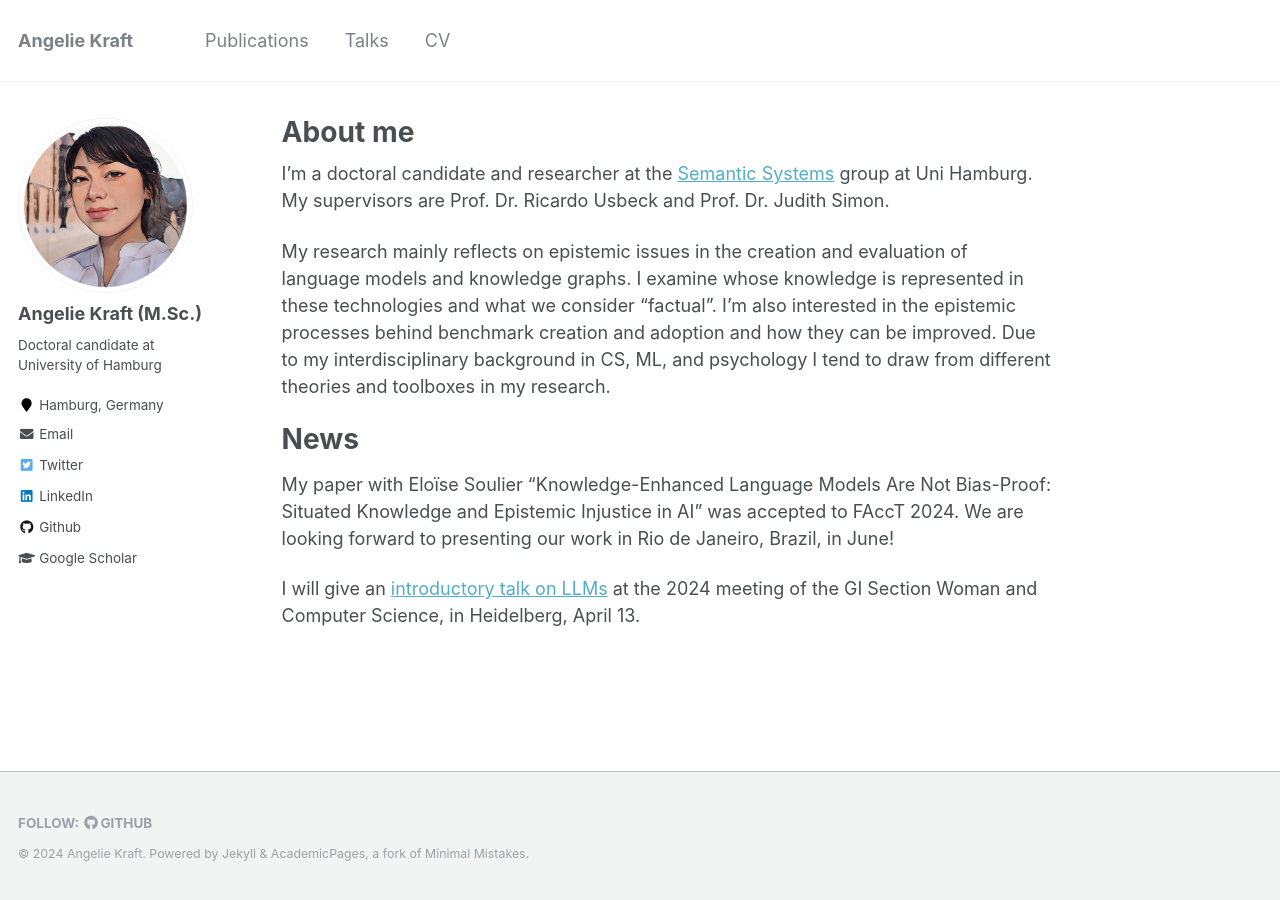
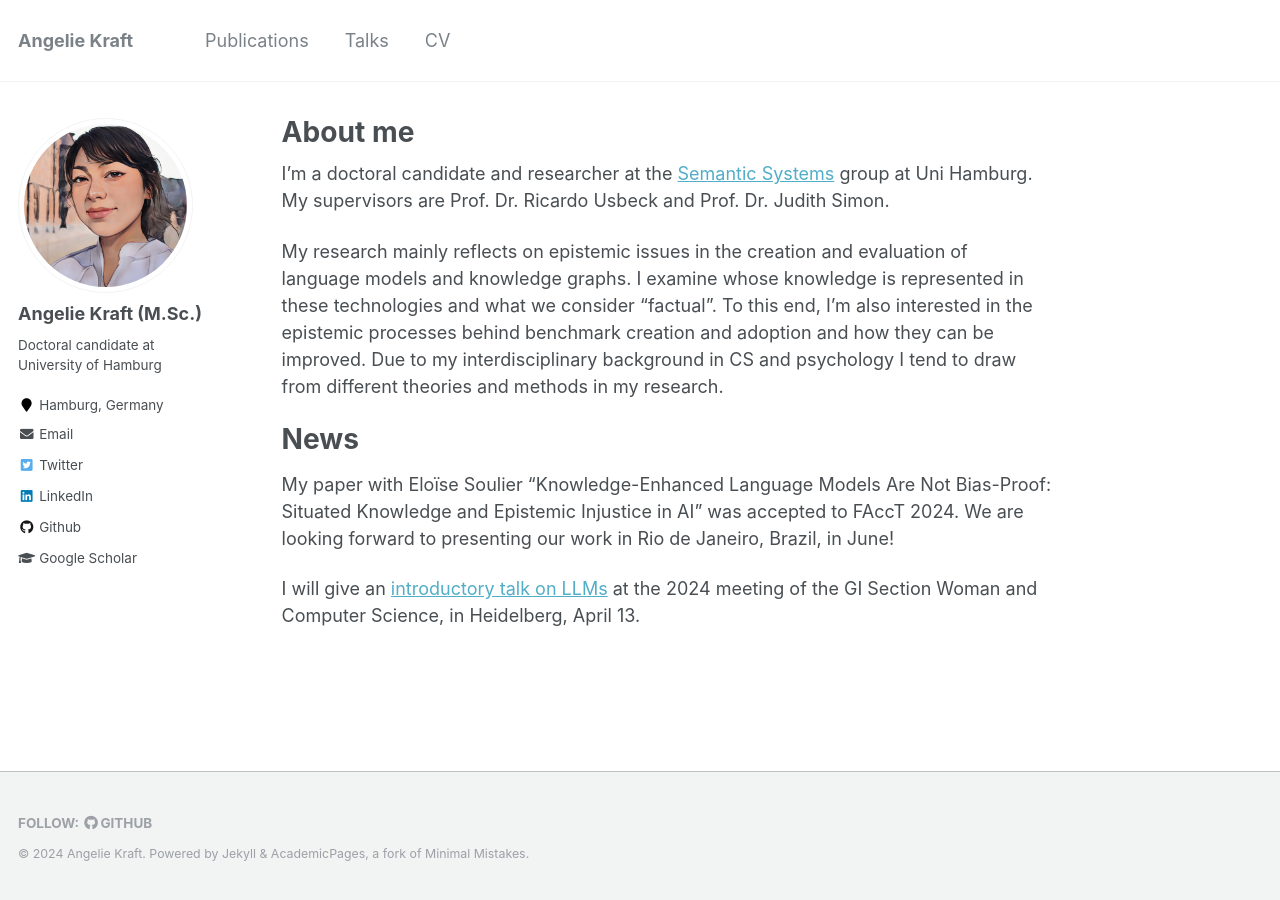
Before and after one commit to krangelie/krangelie.github.io, a Jekyll site: the page built from _pages/about.md, in a window 1280 px wide. Built offline with Jekyll 4.4.1, drawn with Linux system fonts in a browser that asks for light colours.

Commit message:
Update about.md

```diff
--- a/_pages/about.md
+++ b/_pages/about.md
@@ -9,7 +9,7 @@
 ---
 I'm a doctoral candidate and researcher at the [Semantic Systems](https://www.inf.uni-hamburg.de/en/inst/ab/sems/home.html) group at Uni Hamburg. My supervisors are Prof. Dr. Ricardo Usbeck and Prof. Dr. Judith Simon.
 
-My research mainly reflects on epistemic issues in the creation and evaluation of language models and knowledge graphs. I examine whose knowledge is represented in these technologies and what we consider "factual". I'm also interested in the epistemic processes behind benchmark creation and adoption and how they can be improved. Due to my interdisciplinary background in CS, ML, and psychology I tend to draw from different theories and toolboxes in my research.
+My research mainly reflects on epistemic issues in the creation and evaluation of language models and knowledge graphs. I examine whose knowledge is represented in these technologies and what we consider "factual". To this end, I'm also interested in the epistemic processes behind benchmark creation and adoption and how they can be improved. Due to my interdisciplinary background in CS and psychology I tend to draw from different theories and methods in my research.
 
 
 # News
```
